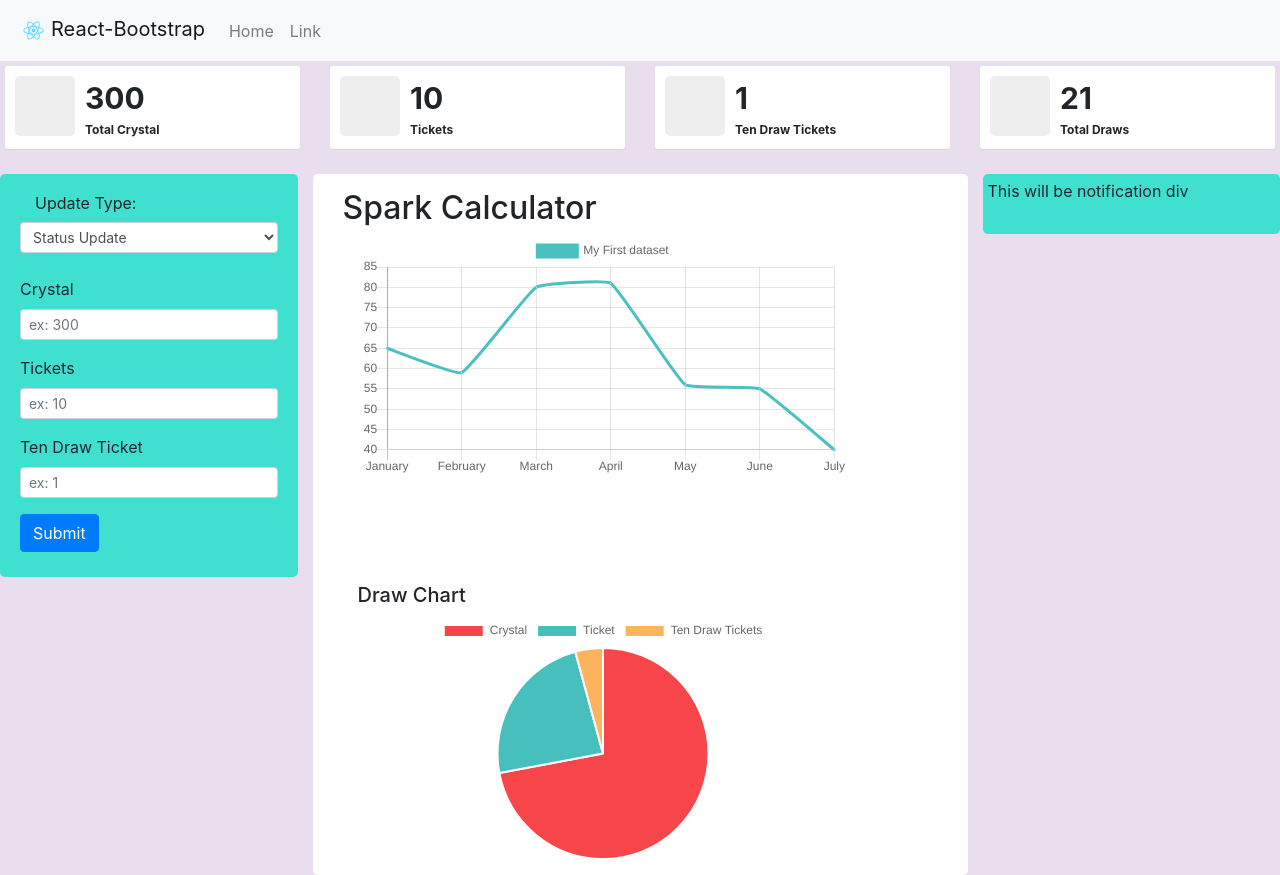
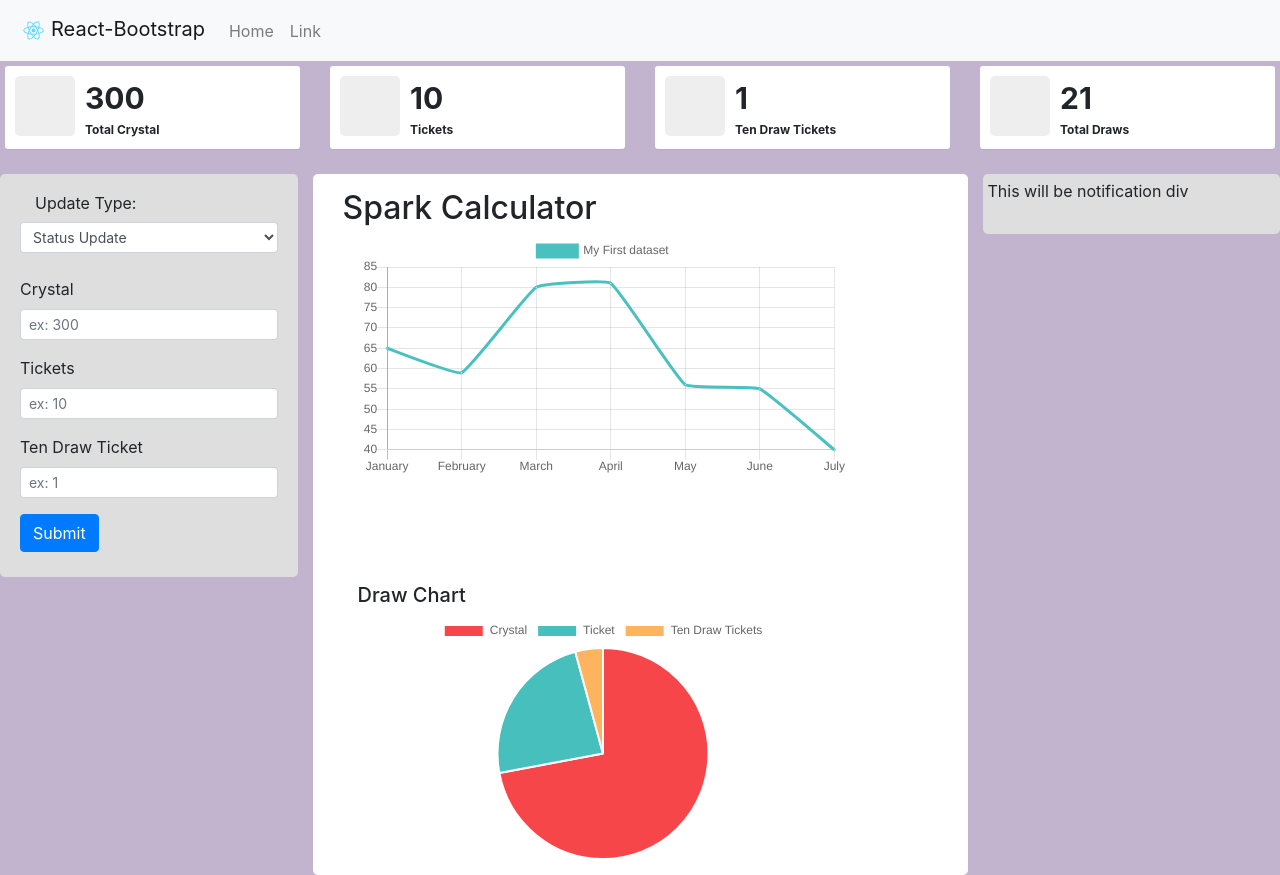
Before and after one commit to ipulcrimx/spark-calculator, a React (Create React App) app: page / in a window 1280 px wide. Built offline with nearby package versions, Linux system fonts and the light colour scheme.

Commit message:
change color for background and side div

```diff
--- a/src/App.js
+++ b/src/App.js
@@ -15,7 +15,7 @@ class App extends Component
                 <Container fluid="true">
                     <Row>
                         <Col md={3}>
-                            <div className="dummy-blue">
+                            <div className="side-div">
                                 <InputForm />
                             </div>
                         </Col>
@@ -33,7 +33,7 @@ class App extends Component
                             </Row>
                         </Col>
                         <Col md={3}>
-                            <div className="dummy-blue">
+                            <div className="side-div">
                                 <p>
                                     This will be notification div
                                 </p>
--- a/src/css/components.css
+++ b/src/css/components.css
@@ -57,6 +57,13 @@ form {
     padding: 10px;
 }
 
+.side-div {
+    background-color: #dedede;
+    padding: 5px;
+    padding-bottom: 15px;
+    border-radius: 5px;
+}
+
 .dummy-blue {
     background-color: turquoise;
     padding: 5px;
--- a/src/index.css
+++ b/src/index.css
@@ -2,7 +2,7 @@ body {
   margin: 0;
   padding: 0;
   min-height: 100%;
-  background-color: #e9deed;
+  background-color: #c2b3ce;
   overflow-x: hidden!important;
   font-family: -apple-system, BlinkMacSystemFont, "Segoe UI", "Roboto", "Oxygen",
     "Ubuntu", "Cantarell", "Fira Sans", "Droid Sans", "Helvetica Neue",
```
